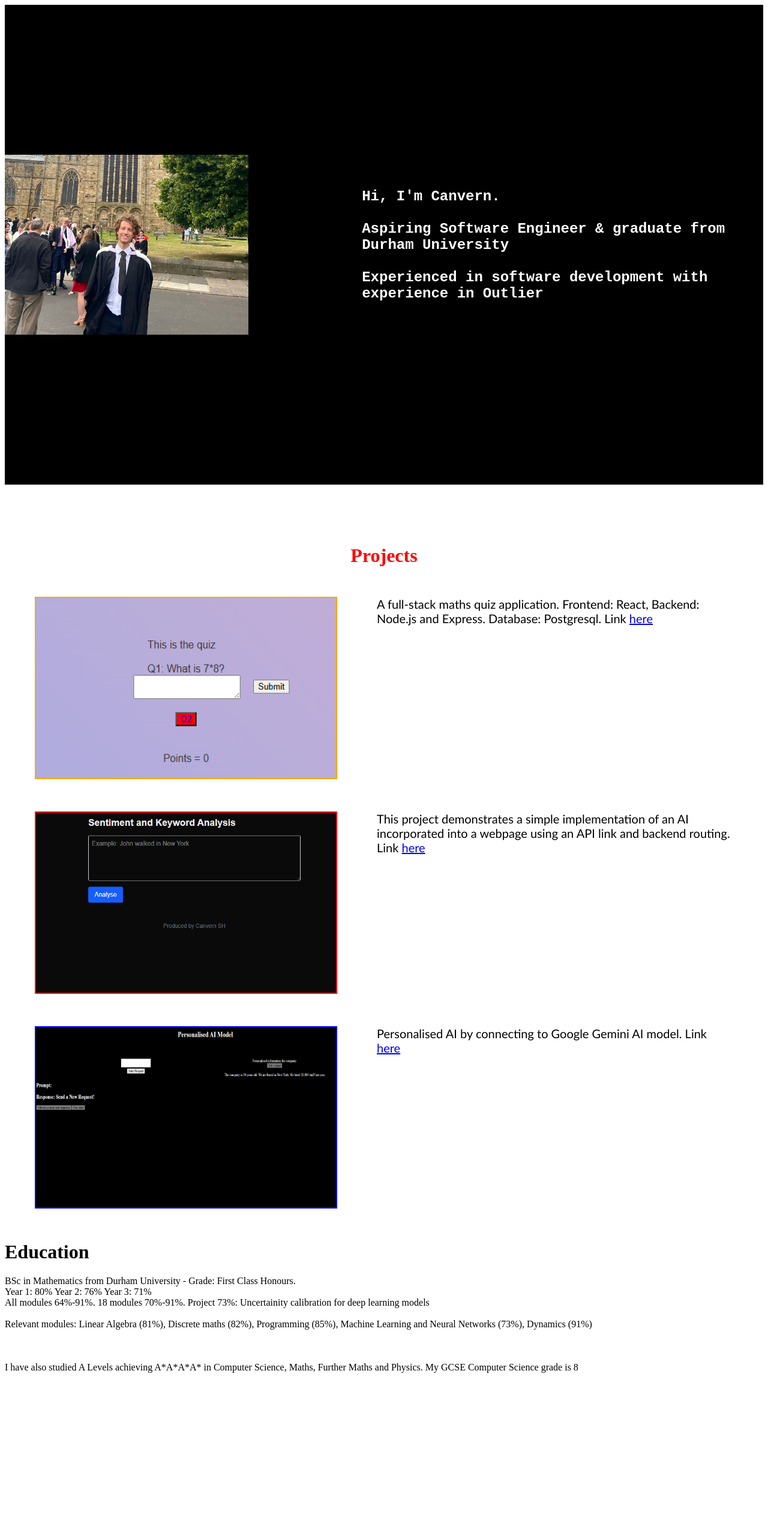
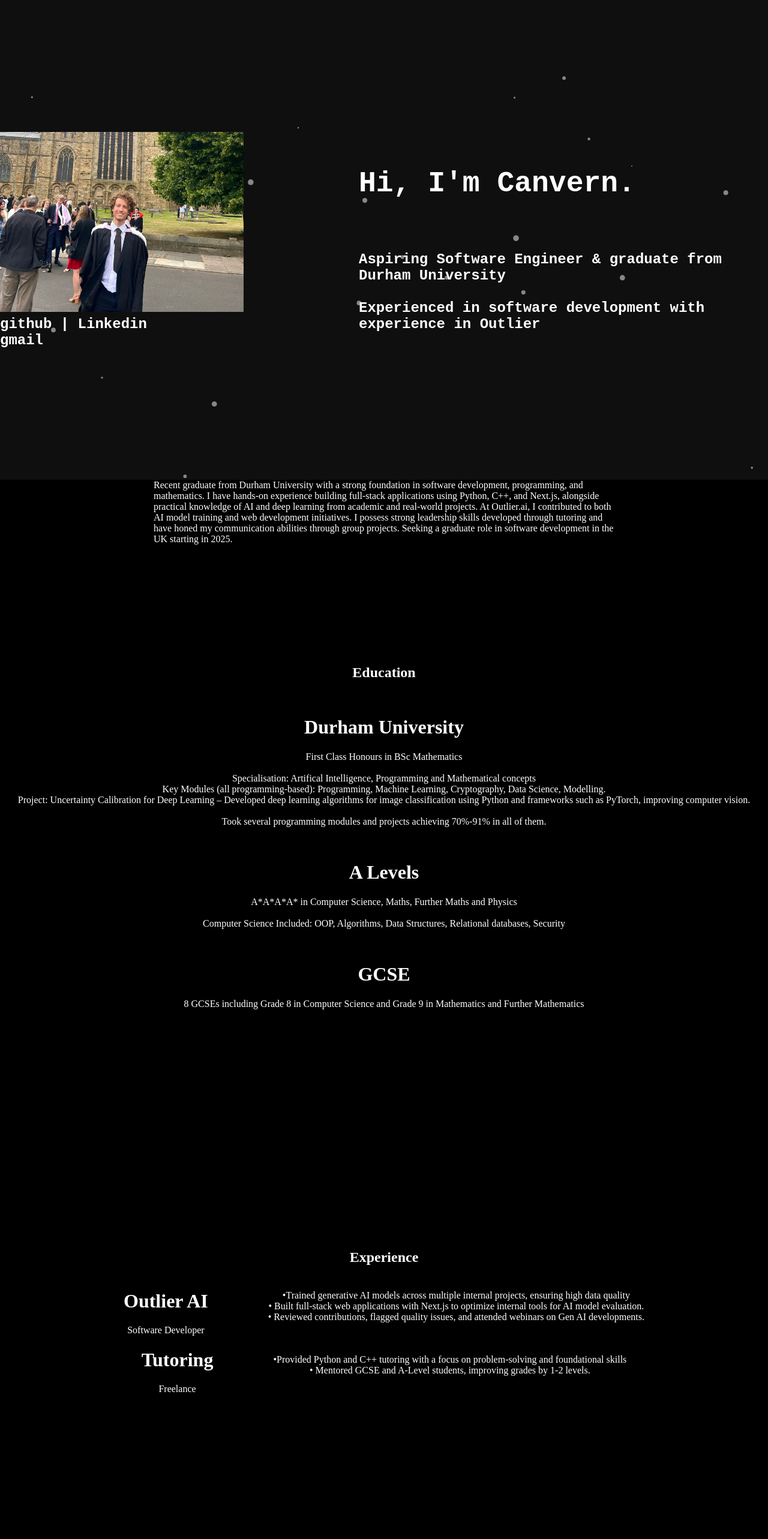
Before and after one commit to CanvernSH/Portfolio, a React (Create React App) app: page / in a window 1280 px wide. Shown: the top 2566 px of the page at 60% size. Before the commit the page ends 2297 px from the top, so only its background shows below. Built offline with nearby package versions, Linux system fonts and the light colour scheme.

Commit message:
Added particle background and added: ps, Education, Experience and changed visual formatting

```diff
--- a/package.json
+++ b/package.json
@@ -3,9 +3,14 @@
   "version": "0.1.0",
   "private": true,
   "dependencies": {
+    "@tsparticles/engine": "^3.9.1",
+    "@tsparticles/react": "^3.0.0",
+    "@tsparticles/slim": "^3.9.1",
     "react": "^19.1.1",
     "react-dom": "^19.1.1",
     "react-scripts": "5.0.1",
+    "react-tsparticles": "^2.12.2",
+    "tsparticles": "^3.9.1",
     "web-vitals": "^2.1.4"
   },
   "scripts": {
--- a/src/App.js
+++ b/src/App.js
@@ -1,20 +1,73 @@
-import React, { useEffect } from 'react';
+//import React, { useEffect } from 'react';
 import CSH_photo from './CSH_Graduation_picture.jpg';
 import maths_quiz from './maths-quiz.png';
 import Sentiment_keyword_analysis_model from './key_word_sentiment_analysis_model.png';
 import personalised_ai from './personalised-ai.png';
-import temp_image from './temp.png'
+
+import React, { useEffect, useMemo, useState } from "react";
+import Particles, { initParticlesEngine } from "@tsparticles/react";
+import { loadSlim } from "@tsparticles/slim";
 
 function App() {
+  const [init, setInit] = useState(false);
+
+  useEffect(() => {
+    initParticlesEngine(async (engine) => {
+      await loadSlim(engine);
+    }).then(() => {
+      setInit(true);
+    });
+  }, []);
+
+  const particlesLoaded = (container) => {
+    console.log("Particles container loaded:", container);
+  };
+
+  const options = useMemo(() => ({
+    background: {
+      color: { value: "#0f0f0f" },
+    },
+    fpsLimit: 60,
+    fullScreen: { enable: true, zIndex: -1 },
+    interactivity: {
+      events: {
+        onHover: { enable: true, mode: "repulse" },
+        resize: true,
+      },
+      modes: {
+        repulse: { distance: 100, duration: 0.4 },
+      },
+    },
+    particles: {
+      number: { value: 50, density: { enable: true, area: 800 } },
+      color: { value: "#ffffff" },
+      shape: { type: "circle" },
+      opacity: { value: 0.5, random: true },
+      size: { value: { min: 1, max: 5 } },
+      move: {
+        enable: true,
+        speed: 1,
+        direction: "none",
+        outModes: { default: "bounce" },
+      },
+    },
+    detectRetina: true,
+  }), []);
 
   return (
     <div>
+      <Particles id="tsparticles" options={options} particlesLoaded={particlesLoaded} />
 
       <div className='intro-container'>
-          <img src={CSH_photo} style={{width: '406px', height:'300px'}}></img>
-
           <div>
-            Hi, I'm Canvern.
+          <img src={CSH_photo} style={{width: '406px', height:'300px'}} alt=''></img>
+          <br></br>
+          github | Linkedin
+          <br></br>
+          gmail
+          </div>
+          <div>
+            <h1>Hi, I'm Canvern.</h1>
             <br></br>
             <br></br>
             Aspiring Software Engineer & graduate from Durham University
@@ -24,8 +77,84 @@ function App() {
           </div>
       </div>
 
+      <div style={{color: 'white', display: 'flex', justifyContent: 'center', alignItems:'center', marginLeft: '20%', marginRight: '20%'}}>
+        Recent graduate from Durham University with a strong foundation in software development, programming, and mathematics. I have hands-on experience building full-stack applications using Python,
+        C++, and Next.js, alongside practical knowledge of AI and deep learning from academic and real-world
+        projects. At Outlier.ai, I contributed to both AI model training and web development initiatives. I
+        possess strong leadership skills developed through tutoring and have honed my communication abilities
+        through group projects. Seeking a graduate role in software development in the UK starting in 2025.
+      </div>
+
+      <div style={{color: 'white', textAlign: 'center', marginTop: '200px'}}>
+        <h2> Education</h2>
+        <br></br>
+        <h1>Durham University</h1>
+        First Class Honours in BSc Mathematics
+        <br></br> <br></br>
+        Specialisation: Artifical Intelligence, Programming and Mathematical concepts
+        <br></br>
+        Key Modules (all programming-based): Programming, Machine Learning, Cryptography, Data Science, Modelling.
+        <br></br>
+        Project: Uncertainty Calibration for Deep Learning – Developed deep learning algorithms for image classification using Python and frameworks such as PyTorch, improving computer vision.
+        <br></br><br></br>
+        Took several programming modules and projects achieving 70%-91% in all of them.
+
+        <br></br><br></br><br></br>
+        <h1>A Levels</h1>
+        A*A*A*A* in Computer Science, Maths, Further Maths and Physics
+        <br></br><br></br>
+        Computer Science Included: OOP, Algorithms, Data Structures, Relational databases, Security
+
+        <br></br><br></br><br></br>
+        <h1>GCSE</h1>
+        8 GCSEs including Grade 8 in Computer Science and Grade 9 in Mathematics and Further Mathematics
+
+      </div>
 
 
+
+
+      <div style={{color: 'white', textAlign: 'center', marginTop: '400px'}}>
+        <h2>Experience</h2>
+
+        <div style={{display:'flex', alignItems: 'center', textAlign:'center', justifyContent:'center'}}>
+          <div style={{marginRight: '100px'}}>
+            <h1>Outlier AI</h1>
+            Software Developer
+          </div>
+          <div>
+            •Trained generative AI models across multiple internal projects, ensuring high data quality
+            <br></br>
+            • Built full-stack web applications with Next.js to optimize internal tools for AI model evaluation.
+            <br></br>
+            • Reviewed contributions, flagged quality issues, and attended webinars on Gen AI developments.
+          </div>
+        </div>
+
+        <div style={{display:'flex', alignItems: 'center', textAlign:'center', justifyContent:'center'}}>
+          <div style={{marginRight: '100px'}}>
+            <h1>Tutoring</h1>
+            Freelance
+          </div>
+          <div>
+            •Provided Python and C++ tutoring with a focus on problem-solving and foundational skills
+            <br></br>
+            • Mentored GCSE and A-Level students, improving grades by 1-2 levels.
+          </div>
+        </div>
+
+
+
+
+
+
+      </div>
+
+
+
+
+
+      <div style={{color: 'white', marginTop: '400px'}}>
 
       <div style={{color:'red', textAlign: 'center', marginTop: '100px'}}>
         <h1> Projects </h1>
@@ -33,7 +162,7 @@ function App() {
 
       <div className='project-container'>
         <div style={{width: '500px'}}>
-            <img src={maths_quiz} className='project-photo'></img>
+            <img src={maths_quiz} className='project-photo' alt=''></img>
         </div>
         <div className='project-text'>
           A full-stack maths quiz application. Frontend: React, Backend: Node.js and Express. Database: Postgresql. Link <a href="https://maths-quiz-nine.vercel.app">here</a>
@@ -44,7 +173,7 @@ function App() {
 
       <div className='project-container'>
         <div style={{width: '500px'}}>
-            <img src={Sentiment_keyword_analysis_model} className='project-photo2'></img>
+            <img src={Sentiment_keyword_analysis_model} className='project-photo2' alt=''></img>
         </div>
         <div className='project-text'>
             This project demonstrates a simple implementation of an AI incorporated into a webpage using an API link and backend routing. Link <a href="https://sentiment-and-keyword-analysis.vercel.app/">here</a>
@@ -53,32 +182,22 @@ function App() {
 
       <div className='project-container'>
         <div style={{width: '500px'}}>
-            <img src={personalised_ai} className='project-photo3'></img>
+            <img src={personalised_ai} className='project-photo3' alt=''></img>
         </div>
         <div className='project-text'>
           Personalised AI by connecting to Google Gemini AI model. Link <a href="personalised-ai.vercel.app">here</a>
         </div>
       </div>
+      <br></br><br></br><br></br><br></br><br></br>
 
-      <div>
-        <h1>
-          Education
-        </h1>
-        BSc in Mathematics from Durham University - Grade: First Class Honours. <br></br>
-        Year 1: 80% Year 2: 76% Year 3: 71% <br></br>
-        All modules 64%-91%. 18 modules 70%-91%. Project 73%: Uncertainity calibration for deep learning models
-
-        <br></br> <br></br>
-
-        Relevant modules: Linear Algebra (81%), Discrete maths (82%), Programming (85%), Machine Learning and Neural Networks (73%), Dynamics (91%)
-
-        <br></br><br></br><br></br><br></br>
-
-        I have also studied A Levels achieving A*A*A*A* in Computer Science, Maths, Further Maths and Physics. My GCSE Computer Science grade is 8
       </div>
 
+      <footer className='footer'>
+        <h2>test</h2>
+      </footer>
+
     </div>
-  );
-}
+  )
+};
 
 export default App;
--- a/src/index.css
+++ b/src/index.css
@@ -1,6 +1,19 @@
+html, body {
+    padding: 0;
+    margin: 0;
+}
+
+.header {
+    position: sticky;
+    color: white;
+    background-color: black;
+    opacity: 0.7;
+    top: 0;
+    padding: 15px;
+}
+
 .intro-container{
     color: white;
-    background-color: black;
     height: 100vh;
     display: flex;
     justify-content: center;
@@ -9,6 +22,11 @@
     font-size: 24px;
     font-family: 'Courier New', Courier, monospace;
     font-weight: bolder;
+}
+
+.flex-container{
+    display:'flex';
+    align-items: center;
 }
 
 
@@ -49,3 +67,16 @@
     width: 800px;
     margin-left: 50px
 }
+
+.footer {
+    text-align: center;
+}
+
+/*body{
+    background: linear-gradient(135deg, #0a0a0a 0%, #f9fafb 100%);
+}
+*/
+
+body{
+    background: black;
+}
```
Also changed, not shown: src/Particles.js (added, +44 -0 lines), 1 other file (tests, documents, lock files or other folders).
